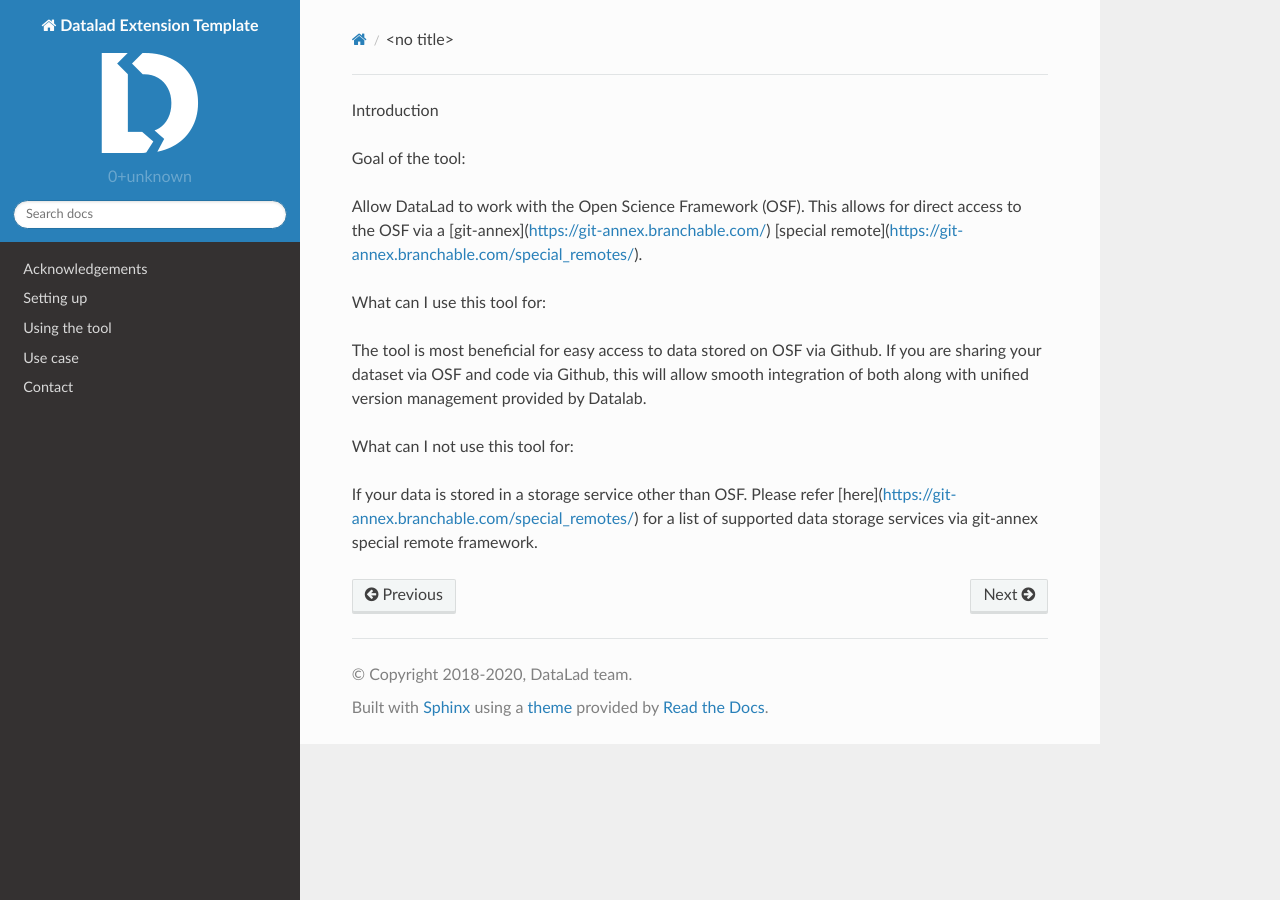
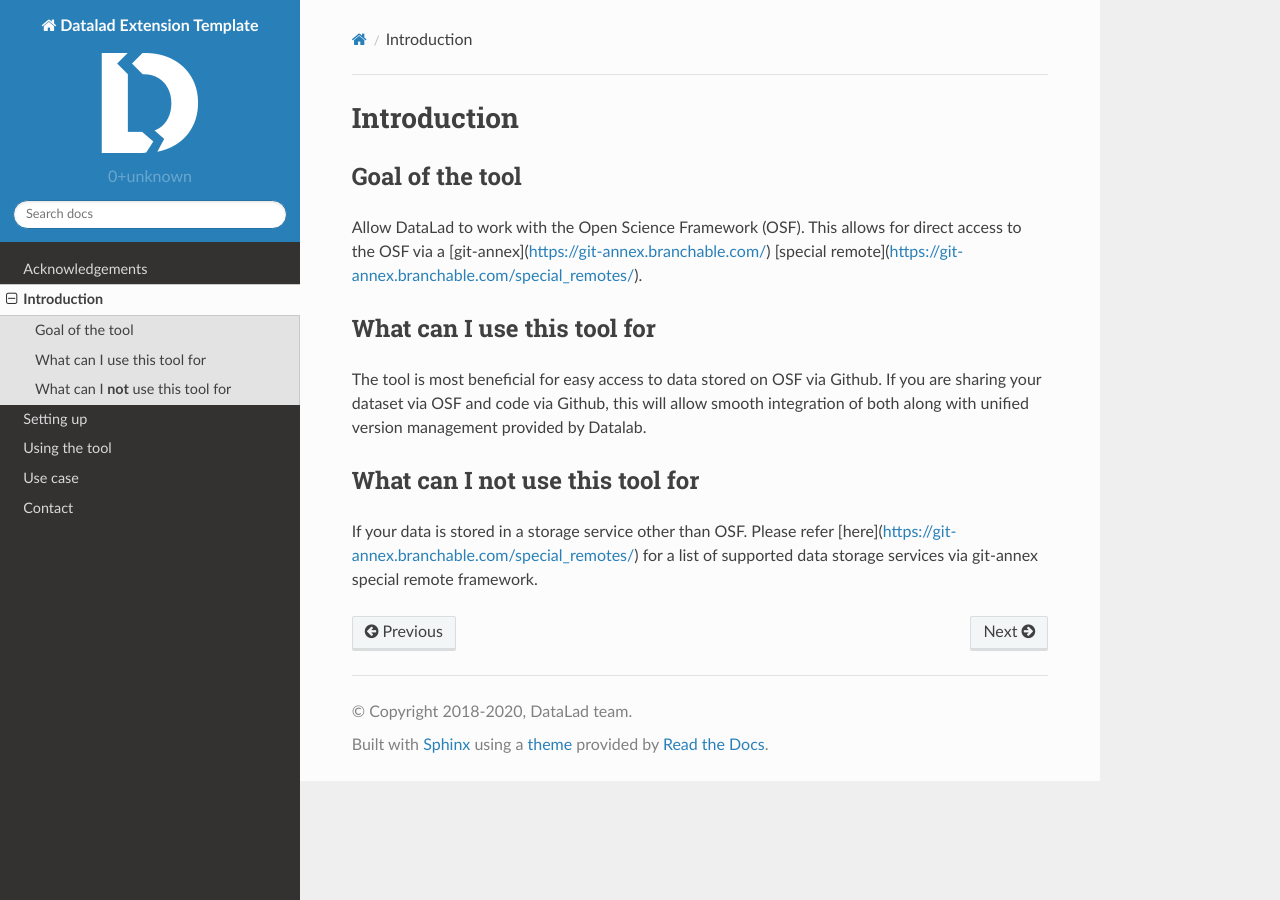
Before and after one commit to datalad/datalad-osf, a Sphinx documentation site: the page built from docs/source/intro.rst, in a window 1280 px wide. Built offline with Sphinx 7.4.7 and the Read the Docs theme 2.0.0, drawn with Linux system fonts in a browser that asks for light colours; pages that are not in the unit, such as notebooks, are missing from menus.

Commit message:
make bullet points subheadings

```diff
--- a/docs/source/intro.rst
+++ b/docs/source/intro.rst
@@ -1,10 +1,17 @@
 Introduction
+------------
 
-* Goal of the tool:
+Goal of the tool
+^^^^^^^^^^^^^^^^
+
 Allow DataLad to work with the Open Science Framework (OSF). This allows for direct access to the OSF via a [git-annex](https://git-annex.branchable.com/) [special remote](https://git-annex.branchable.com/special_remotes/).
 
-* What can I use this tool for:
+What can I use this tool for
+^^^^^^^^^^^^^^^^^^^^^^^^^^^^
+
 The tool is most beneficial for easy access to data stored on OSF via Github. If you are sharing your dataset via OSF and code via Github, this will allow smooth integration of both along with unified version management provided by Datalab.
 
-* What can I not use this tool for:
+What can I **not** use this tool for
+^^^^^^^^^^^^^^^^^^^^^^^^^^^^^^^^^^^^
+
 If your data is stored in a storage service other than OSF. Please refer [here](https://git-annex.branchable.com/special_remotes/) for a list of supported data storage services via git-annex special remote framework.
```
